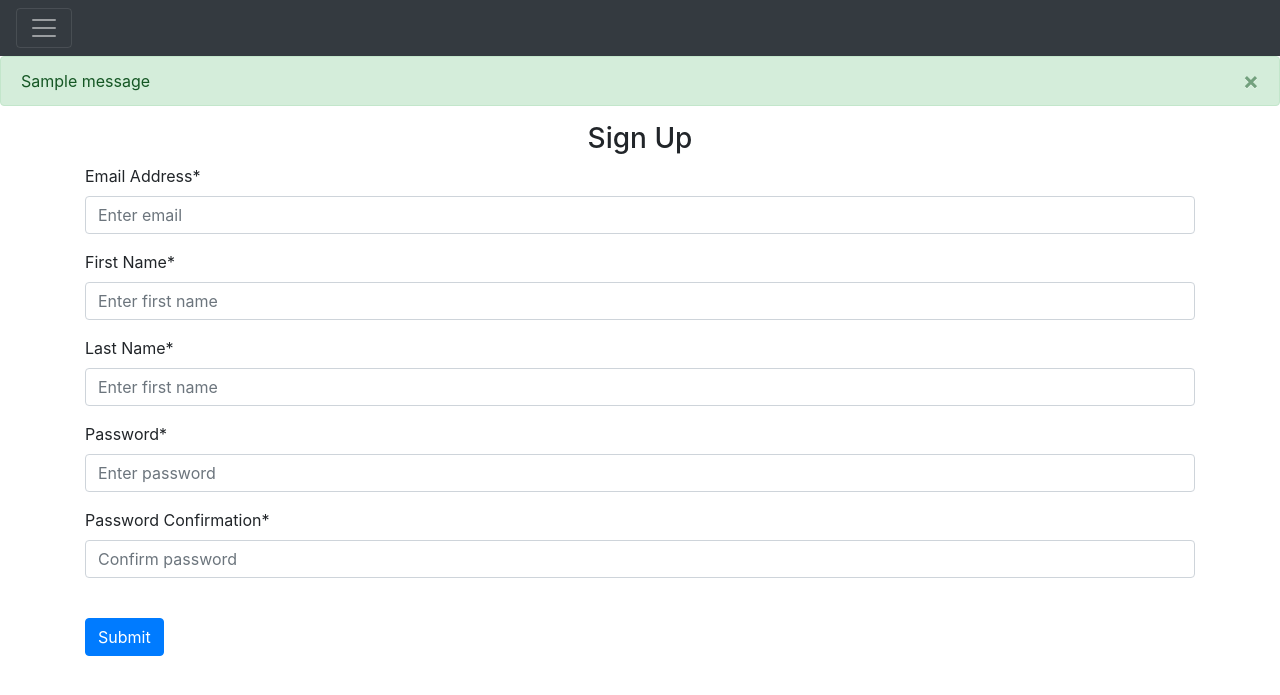
After one commit to liwangjATWIT/Senior-Project, a Flask app: template website/templates/sign_up.html in a window 1280 px wide. The commit adds this page. Shown: the top 695 px of the page. Run offline with Flask 3, Linux system fonts and the light colour scheme; the template is opened without the code that fills it, so the values that code supplies are empty; one stand-in notice (Sample message) is shown; some libraries are stand-ins or nearby versions.

Commit message:
Created login and sign up page

```diff
--- a/website/templates/base.html
+++ b/website/templates/base.html
@@ -19,7 +19,7 @@
     <body>
 
       <nav class="navbar navbar-expend-lg navbar-dark bg-dark">
-       <button class="navbar-toggle" type="button" data-toggle="collapse" data-target="#navbar">
+       <button class="navbar-toggler" type="button" data-toggle="collapse" data-target="#navbar">
         <span class="navbar-toggler-icon"></span>
        </button>
        <div class="collapse navbar-collapse" id="navbar">
@@ -32,6 +32,29 @@
        </div>
       </nav>
 
+      {% with messages = get_flashed_messages(with_categories=true) %}
+      {% if messages %}
+        {% for category, message in messages %}
+        {% if category == 'error' %}
+        <div class="alert alert-danger alert-dismissible fade show" role="alert">
+          {{ message }}
+          <button type="button" class="close" data-dismiss="alert">
+            <span aria-hidden="true">&times;</span>
+          </button>
+        </div>
+        {% else %}
+        <div class="alert alert-success alert-dismissible fade show" role="alert">
+          {{ message }}
+          <button type="button" class="close" data-dismiss="alert">
+            <span aria-hidden="true">&times;</span>
+          </button>
+        </div>
+        {% endif %}
+        {% endfor %}
+      {% endif %}
+      {% endwith %}
+
+      <div class="container">{% block content %} {% endblock %}</div>
         <script
       src="https://code.jquery.com/jquery-3.2.1.slim.min.js"
       integrity="sha384-KJ3o2DKtIkvYIK3UENzmM7KCkRr/rE9/Qpg6aAZGJwFDMVNA/GpGFF93hXpG5KkN"
--- a/website/templates/home.html
+++ b/website/templates/home.html
@@ -1,2 +1,6 @@
 {% extends "base.html"%}
-{% block title %}Changed{% endblock %}
+{% block title %}Home{% endblock %}
+
+{% block content %}
+<h1>This is the Home page</h1>
+{% endblock %}
--- /dev/null
+++ b/website/templates/sign_up.html
@@ -0,0 +1,30 @@
+{% extends "base.html"%}
+{% block title %}Sign Up{% endblock %}
+
+{% block content %}
+<form method="POST">
+    <h3 align="center">Sign Up</h3>
+    <div class="form-group">
+        <label for="email">Email Address*</label>
+        <input type="email" class="form-control" id="email" name="email" placeholder="Enter email" required>
+    </div>
+    <div class="form-group">
+        <label for="firstName">First Name*</label>
+        <input type="text" class="form-control" id="firstName" name="firstName" placeholder="Enter first name" required>
+    </div>
+    <div class="form-group">
+        <label for="lastName">Last Name*</label>
+        <input type="text" class="form-control" id="lastName" name="lastName" placeholder="Enter first name" required>
+    </div>
+    <div class="form-group">
+        <label for="password1">Password*</label>
+        <input type="password" class="form-control" id="password1" name="password1" placeholder="Enter password" required>
+    </div>
+    <div class="form-group">
+        <label for="password2">Password Confirmation*</label>
+        <input type="password" class="form-control" id="password2" name="password2" placeholder="Confirm password" required>
+    </div>
+    <br />
+    <button type="submit" class="btn btn-primary">Submit</button>
+</form>
+{% endblock %}
```
Also changed, not shown: website/auth.py (+27 -5 lines), website/templates/login.html (added, +18 -0 lines).
